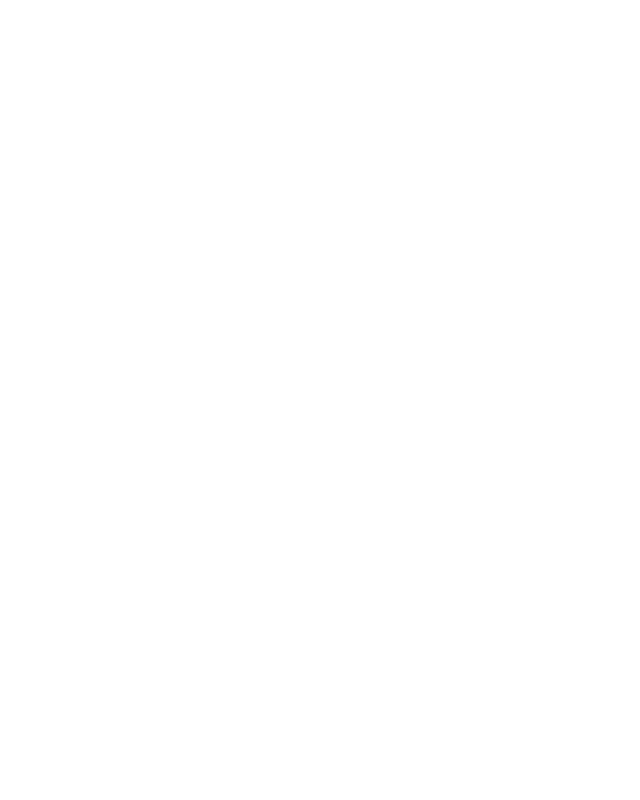
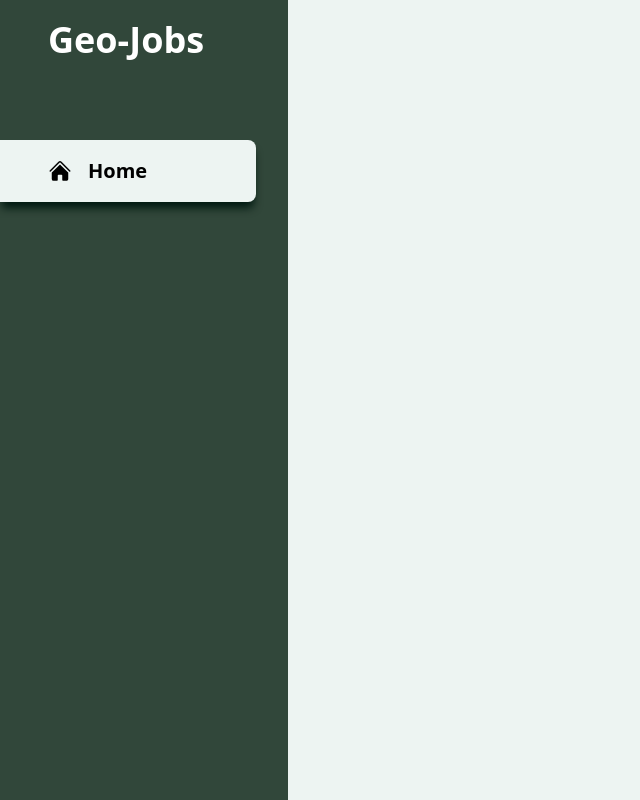
Before and after one commit to Anzori-PR/Geo-Jobs, an Angular app in the folder Project/: page /Dashboard in a window 1280 px wide. Before the commit this address led to /. Shown: the whole page, without its empty margins (0-640 px from the left). Built offline with nearby package versions, Linux system fonts and the light colour scheme.

Commit message:
side menu

```diff
--- a/Project/src/app/app-routing.module.ts
+++ b/Project/src/app/app-routing.module.ts
@@ -1,7 +1,11 @@
 import { NgModule } from '@angular/core';
 import { RouterModule, Routes } from '@angular/router';
+import { DashboardComponent } from './components/dashboard/dashboard.component';
 
-const routes: Routes = [];
+const routes: Routes = [
+  {path: '', redirectTo : 'Dashboard', pathMatch : 'full'},
+  {path: 'Dashboard', component : DashboardComponent},
+];
 
 @NgModule({
   imports: [RouterModule.forRoot(routes)],
--- a/Project/src/app/app.component.html
+++ b/Project/src/app/app.component.html
@@ -1 +1,2 @@
+<app-menu class="fixed"></app-menu>
 <router-outlet></router-outlet>
--- a/Project/src/app/app.component.ts
+++ b/Project/src/app/app.component.ts
@@ -1,4 +1,5 @@
 import { Component } from '@angular/core';
+import { DashboardComponent } from './components/dashboard/dashboard.component';
 
 @Component({
   selector: 'app-root',
@@ -7,4 +8,5 @@
 })
 export class AppComponent {
   title = 'Project';
+
 }
--- a/Project/src/app/app.module.ts
+++ b/Project/src/app/app.module.ts
@@ -3,10 +3,14 @@
 
 import { AppRoutingModule } from './app-routing.module';
 import { AppComponent } from './app.component';
+import { MenuComponent } from './components/menu/menu.component';
+import { DashboardComponent } from './components/dashboard/dashboard.component';
 
 @NgModule({
   declarations: [
-    AppComponent
+    AppComponent,
+    MenuComponent,
+    DashboardComponent
   ],
   imports: [
     BrowserModule,
--- /dev/null
+++ b/Project/src/app/components/dashboard/dashboard.component.html
@@ -0,0 +1,3 @@
+<div class="container min-h-screen" style="background-color: #EDF4F2;">
+
+</div>
--- /dev/null
+++ b/Project/src/app/components/menu/menu.component.html
@@ -0,0 +1,19 @@
+<div class="w-72 min-h-screen pt-5" style="background-color: #31473A">
+    <div class="logo text-4xl pl-12 font-extrabold text-white">Geo-Jobs</div>
+
+    <nav class="flex flex-col justify-center gap-8 mt-20">
+        <ul class="cursor-pointer">
+            <li class="active">
+                <a class="flex gap-4 items-center" href="">
+                    <svg xmlns="http://www.w3.org/2000/svg" viewBox="0 0 24 24" fill="currentColor" class="size-6">
+                        <path d="M11.47 3.841a.75.75 0 0 1 1.06 0l8.69 8.69a.75.75 0 1 0 1.06-1.061l-8.689-8.69a2.25 2.25 0 0 0-3.182 0l-8.69 8.69a.75.75 0 1 0 1.061 1.06l8.69-8.689Z" />
+                        <path d="m12 5.432 8.159 8.159c.03.03.06.058.091.086v6.198c0 1.035-.84 1.875-1.875 1.875H15a.75.75 0 0 1-.75-.75v-4.5a.75.75 0 0 0-.75-.75h-3a.75.75 0 0 0-.75.75V21a.75.75 0 0 1-.75.75H5.625a1.875 1.875 0 0 1-1.875-1.875v-6.198a2.29 2.29 0 0 0 .091-.086L12 5.432Z" />
+                    </svg>
+                  Home
+                </a>
+            </li>
+        </ul>
+    </nav>
+
+
+</div>
--- /dev/null
+++ b/Project/src/app/components/menu/menu.component.scss
@@ -0,0 +1,11 @@
+.active {
+    color: black;
+    box-shadow: 0px 8px 8px -2px rgb(0, 25, 17);
+    background-color: #EDF4F2;
+    font-size: 20px;
+    font-weight: bold;
+    width: 16rem;
+    padding: 1rem 3rem 1rem 3rem;
+    border-start-end-radius: 0.5rem;
+    border-end-end-radius: 0.5rem;
+}
```
Also changed, not shown: Project/src/app/components/dashboard/dashboard.component.ts (added, +10 -0 lines), Project/src/app/components/menu/menu.component.ts (added, +10 -0 lines), Project/src/app/components/dashboard/dashboard.component.scss (added), 2 other files (tests, documents, lock files or other folders).
